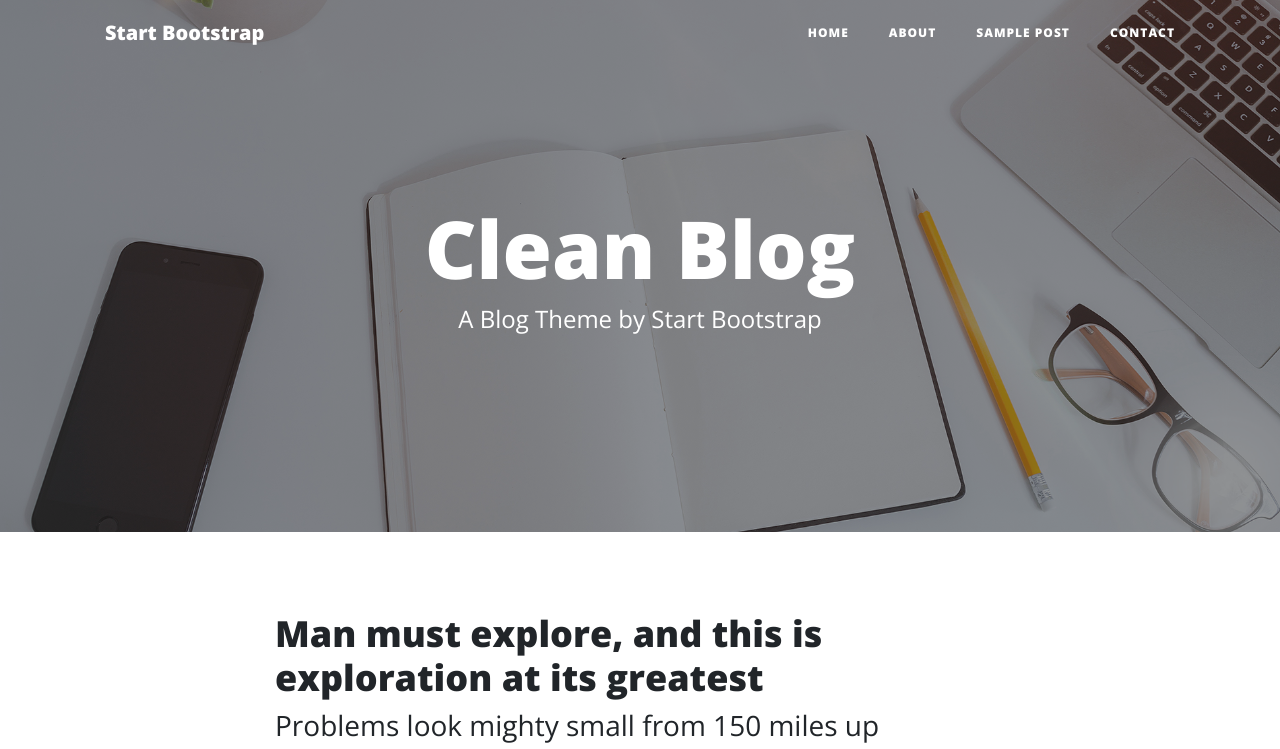
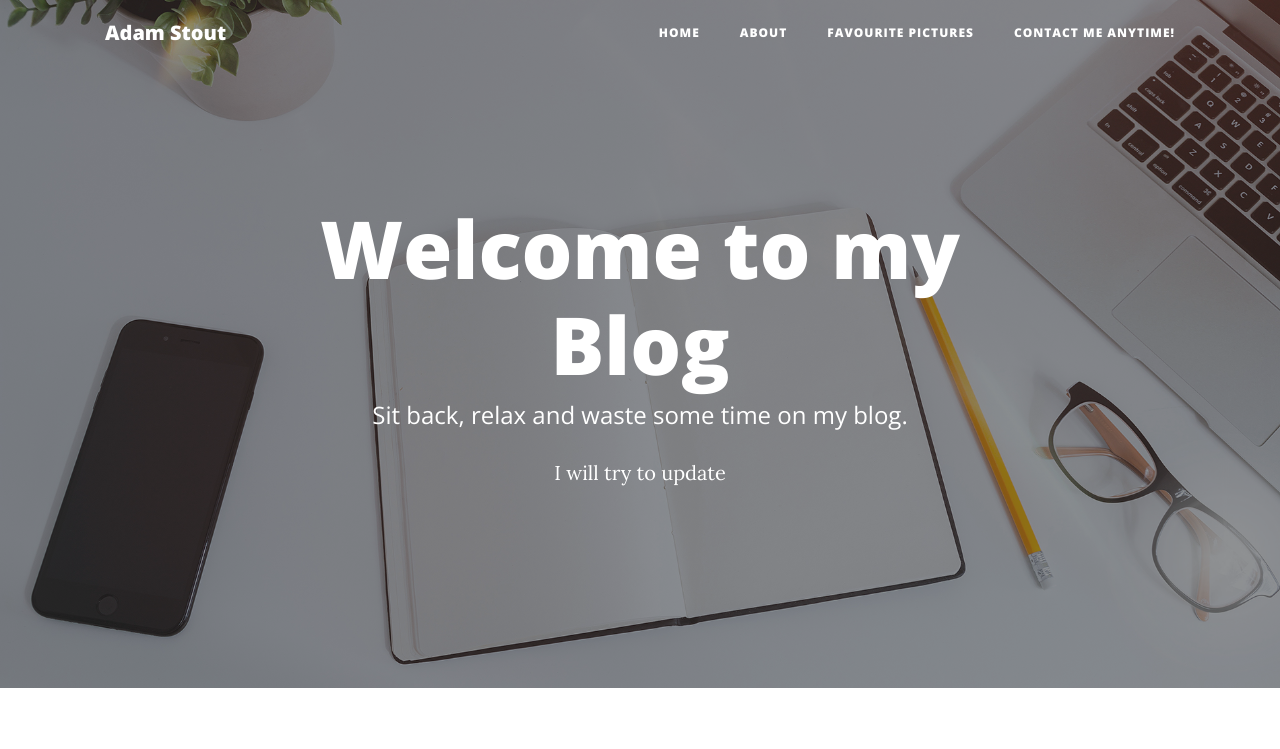
Before and after one commit to adamstout95/blog.io, a website: page index.html in a window 1280 px wide. Shown: the top 749 px of the page. Drawn offline with nearby package versions, Linux system fonts and the light colour scheme.

Commit message:
Update index.html
Lots of stuff needs to be fixed. I will come back to this soon.

```diff
--- a/index.html
+++ b/index.html
@@ -8,7 +8,7 @@
     <meta name="description" content="">
     <meta name="author" content="">
 
-    <title>Clean Blog - Start Bootstrap Theme</title>
+    <title>My Blog</title>
 
     <!-- Bootstrap core CSS -->
     <link href="vendor/bootstrap/css/bootstrap.min.css" rel="stylesheet">
@@ -28,7 +28,7 @@
     <!-- Navigation -->
     <nav class="navbar navbar-expand-lg navbar-light fixed-top" id="mainNav">
       <div class="container">
-        <a class="navbar-brand" href="index.html">Start Bootstrap</a>
+        <a class="navbar-brand" href="index.html">Adam Stout</a>
         <button class="navbar-toggler navbar-toggler-right" type="button" data-toggle="collapse" data-target="#navbarResponsive" aria-controls="navbarResponsive" aria-expanded="false" aria-label="Toggle navigation">
           Menu
           <i class="fas fa-bars"></i>
@@ -42,10 +42,10 @@
               <a class="nav-link" href="about.html">About</a>
             </li>
             <li class="nav-item">
-              <a class="nav-link" href="post.html">Sample Post</a>
+              <a class="nav-link" href="post.html">Favourite Pictures</a>
             </li>
             <li class="nav-item">
-              <a class="nav-link" href="contact.html">Contact</a>
+              <a class="nav-link" href="contact.html">Contact Me Anytime!</a>
             </li>
           </ul>
         </div>
@@ -59,8 +59,8 @@
         <div class="row">
           <div class="col-lg-8 col-md-10 mx-auto">
             <div class="site-heading">
-              <h1>Clean Blog</h1>
-              <span class="subheading">A Blog Theme by Start Bootstrap</span>
+              <h1>Welcome to my Blog</h1>
+              <span class="subheading">Sit back, relax and waste some time on my blog.</span><br><span>I will try to update
             </div>
           </div>
         </div>
@@ -149,7 +149,7 @@
                 </a>
               </li>
               <li class="list-inline-item">
-                <a href="#">
+                <a href="https://www.facebook.com/Adam.Stout.321">
                   <span class="fa-stack fa-lg">
                     <i class="fas fa-circle fa-stack-2x"></i>
                     <i class="fab fa-facebook-f fa-stack-1x fa-inverse"></i>
@@ -157,7 +157,7 @@
                 </a>
               </li>
               <li class="list-inline-item">
-                <a href="#">
+                <a href="https://github.com/adamstout95">
                   <span class="fa-stack fa-lg">
                     <i class="fas fa-circle fa-stack-2x"></i>
                     <i class="fab fa-github fa-stack-1x fa-inverse"></i>
@@ -165,7 +165,7 @@
                 </a>
               </li>
             </ul>
-            <p class="copyright text-muted">Copyright &copy; Your Website 2018</p>
+           <!-- <p class="copyright text-muted">Copyright &copy; Your Website 2018</p> -->
           </div>
         </div>
       </div>
```
